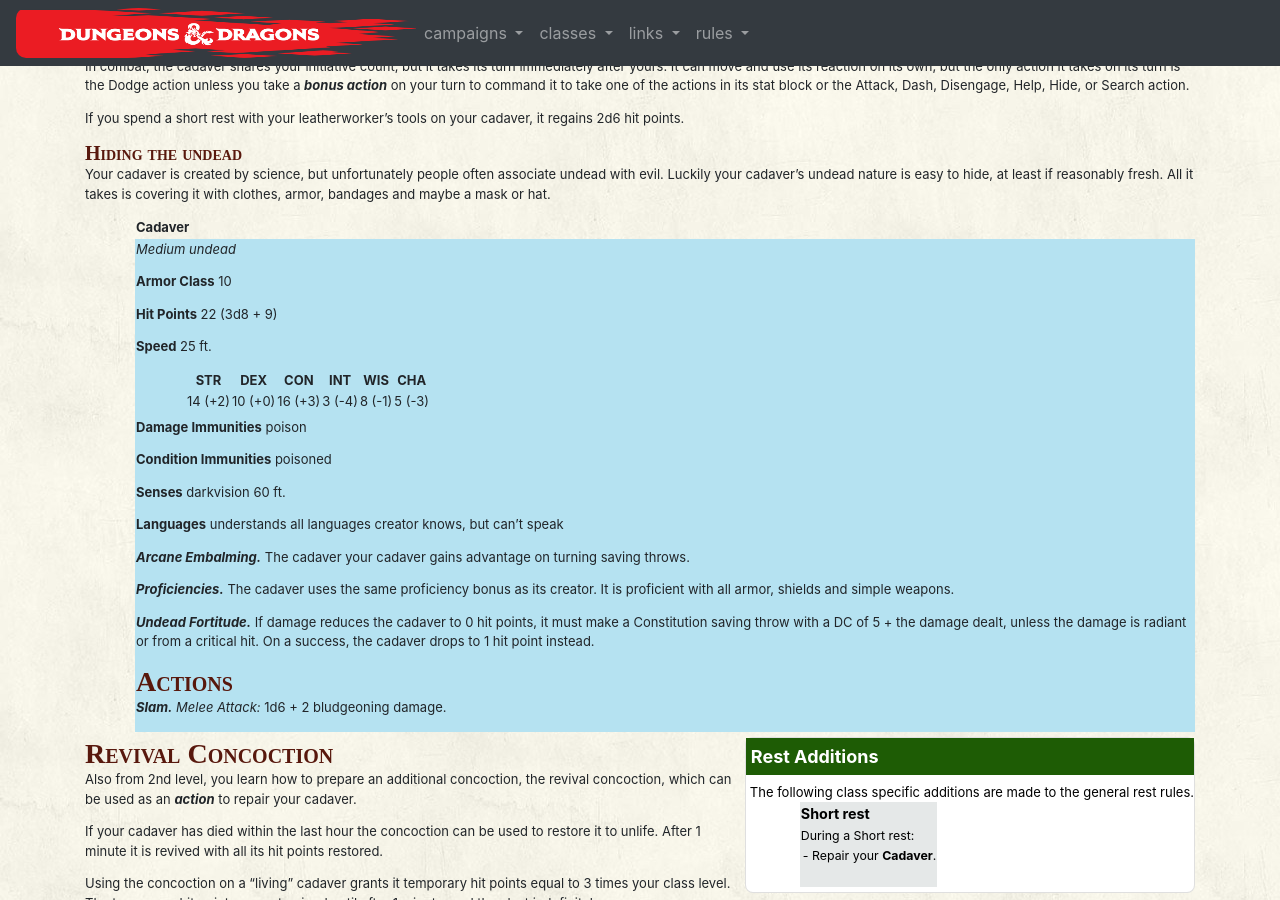
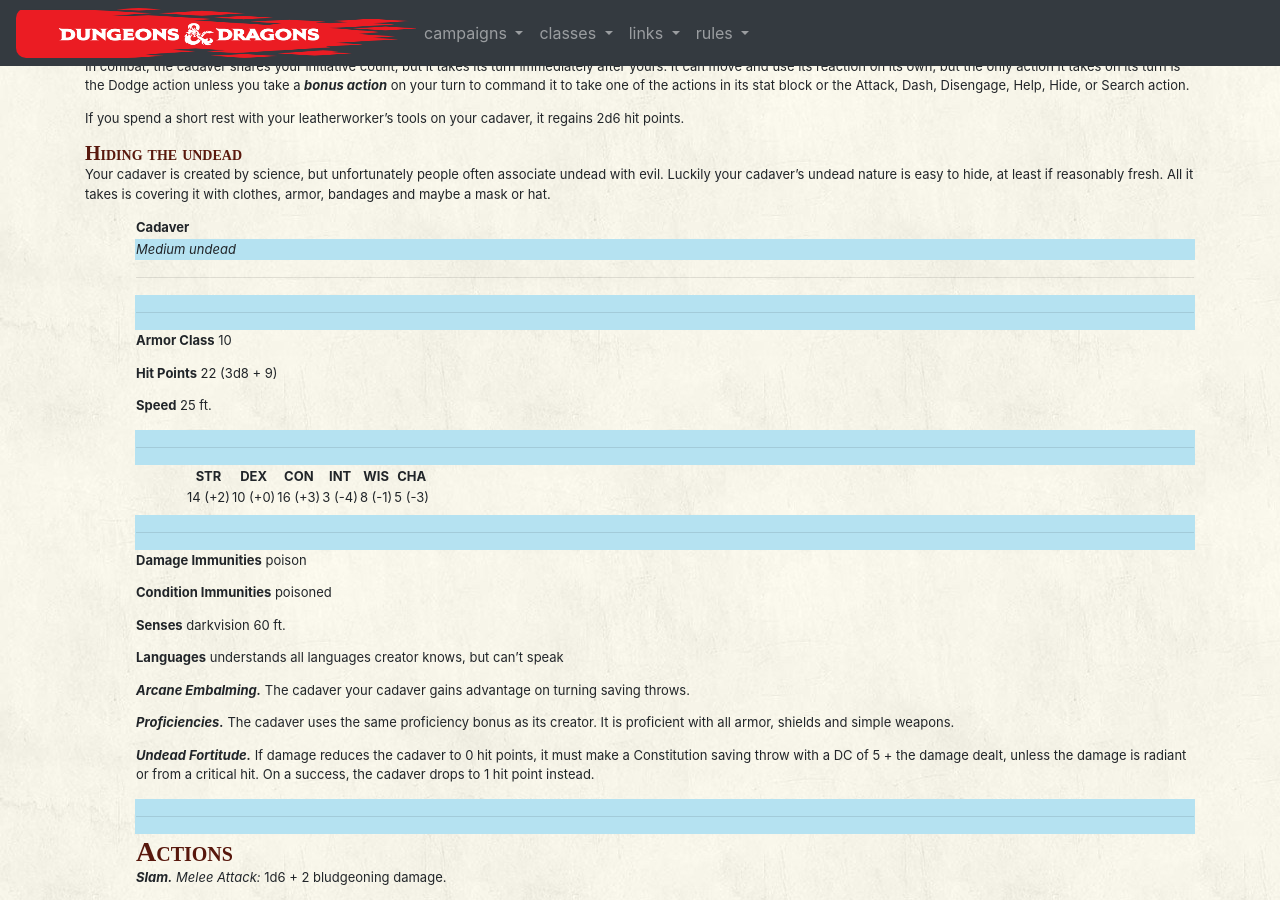
Before and after one commit to kvarak/dnd, a Jekyll site: the page built from docs/_classes/alchemist.md, in a window 1280 px wide and 900 px high, scrolled down 5442 px. Built offline with Jekyll 4.4.1, drawn with Linux system fonts in a browser that asks for light colours; nearby versions of some CDN libraries; some web fonts are replaced.

Commit message:
fix alchemist

```diff
--- a/docs/_classes/alchemist.md
+++ b/docs/_classes/alchemist.md
@@ -299,13 +299,16 @@
 Your cadaver is created by science, but unfortunately people often associate undead with evil. Luckily your cadaver’s undead nature is easy to hide, at least if reasonably fresh. All it takes is covering it with clothes, armor, bandages and maybe a mask or hat.
 
 
+
 <table class="monster">
 <thead><tr><th>
-Cadaver
+  Cadaver
 </th></tr></thead>
-<tbody class="monster"><tr class="monster"><td class="monster">
-<div markdown="1">
-*Medium undead*
+<tbody>
+<tr><td><i>Medium undead</i></td></tr>
+<tr><td><hr></td></tr>
+<tr><td><hr></td></tr>
+<tr><td markdown="1">
 
 **Armor Class**   10
 
@@ -313,9 +316,17 @@
 
 **Speed** 			  25 ft.
 
+</td></tr>
+<tr><td><hr></td></tr>
+<tr><td markdown="1">
+
 |  STR  |  DEX  |  CON  |  INT  |  WIS  |  CHA  |
 |:-----:|:-----:|:-----:|:-----:|:-----:|:-----:|
 |14 (+2)|10 (+0)|16 (+3)|3 (-4) |8 (-1) |5 (-3) |
+
+</td></tr>
+<tr><td><hr></td></tr>
+<tr><td markdown="1">
 
 **Damage Immunities** 		 poison
 
@@ -330,9 +341,14 @@
 ***Proficiencies.*** The cadaver uses the same proficiency bonus as its creator. It is proficient with all armor, shields and simple weapons.
 
 ***Undead Fortitude.*** If damage reduces the cadaver to 0 hit points, it must make a Constitution saving throw with a DC of 5 + the damage dealt, unless the damage is radiant or from a critical hit. On a success, the cadaver drops to 1 hit point instead.
+
+</td></tr>
+<tr><td><hr></td></tr>
+<tr><td markdown="1">
+
 ### Actions
 ***Slam.*** *Melee Attack:* 1d6 + 2 bludgeoning damage.
-</div>
+
 </td></tr></tbody></table>
 
 <div class="card rest">
```
